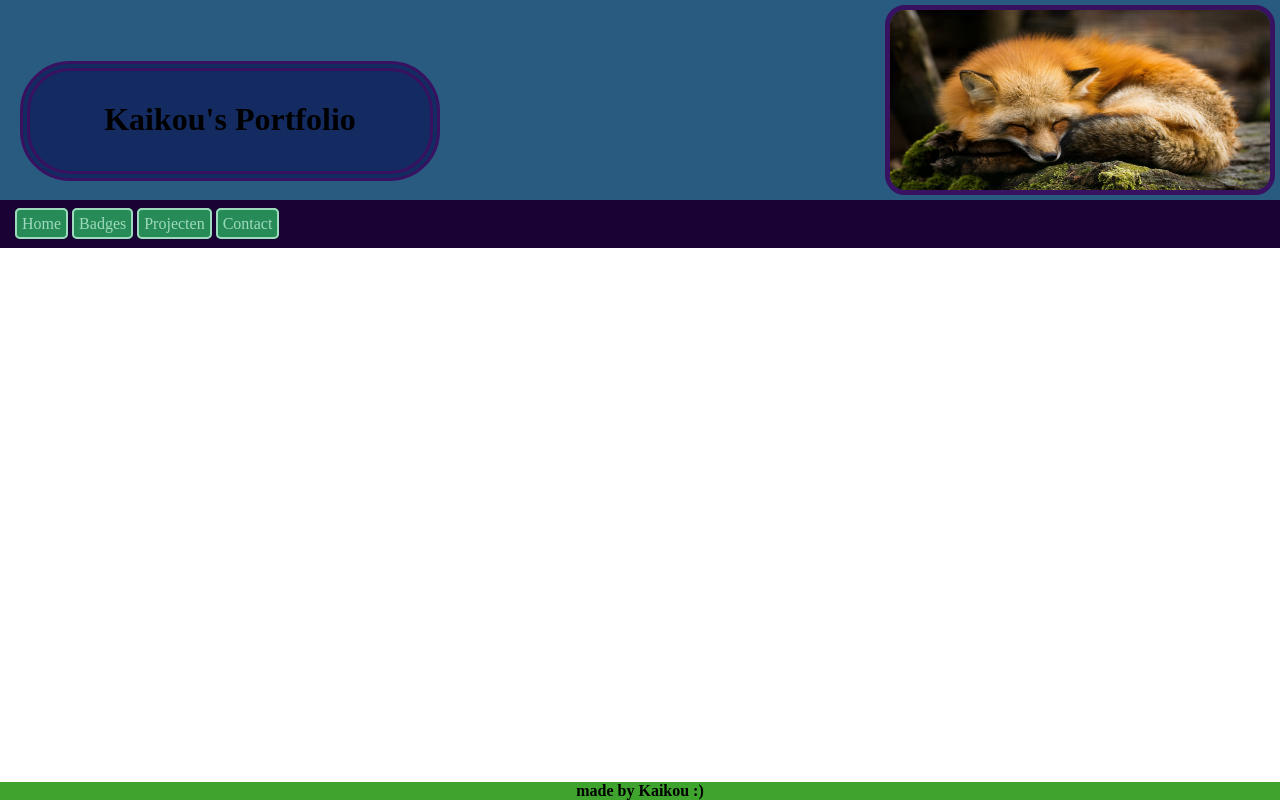
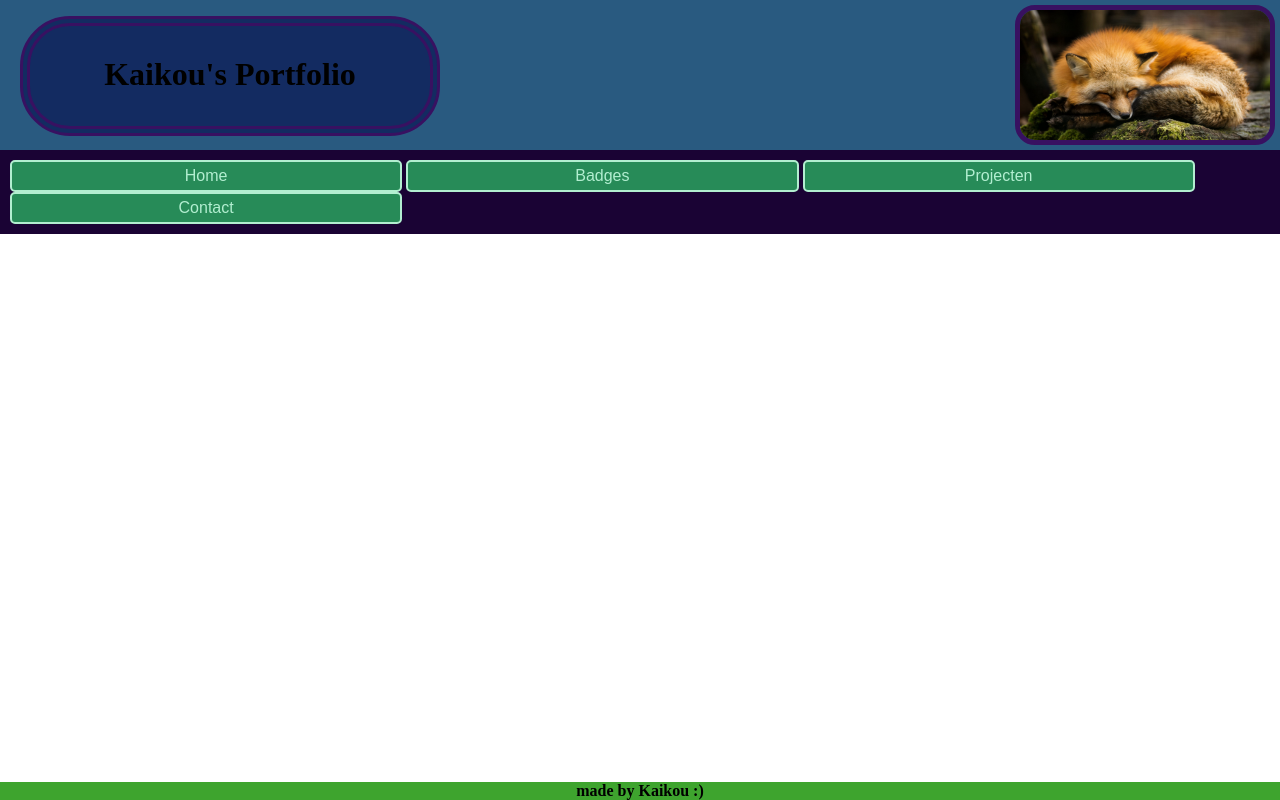
Before and after one commit to KaikouFox/KaikouFox.github.io, a plain HTML site: page index.html in a window 1280 px wide. Drawn offline with Linux system fonts and the light colour scheme.

Commit message:
nav balk goed gemaakt

```diff
--- a/css/opmaak.css
+++ b/css/opmaak.css
@@ -2,10 +2,10 @@ body {
   margin: 0px;
 }
 
-h1 {
+#Title_text {
   font-weight: bold;
-  position: absolute;
-  top: 40px;
+  position: fixed;
+  top: -5px;
   left: 20px;
   width: 400px;
   height: 70px;
@@ -16,20 +16,21 @@ h1 {
   border-radius: 50px;
 }
 
-img {
-  width: 380px;
-  height: 180px;
+#foxImg_header {
+  width: 250px;
+  height: 130px;
   margin: 5px;
   border: 5px solid rgb(56, 17, 97);
   border-radius: 20px;
-  position: absolute;
+  position: fixed;
   top: 0px;
   right: 0px;
 }
 
 header {
+  position: fixed;
   width: 100%;
-  height: 200px;
+  height: 150px;
   background-color: rgb(41, 90, 128);
 }
 
@@ -42,31 +43,35 @@ footer {
   font-weight: bold;
 }
 
-ul {
+#nav {
   background: #1A0334;
-  padding: 15px;
+  padding: 10px;
   width: 100%;
   position: fixed;
-  top: 184px;
+  top: 134px;
   left: 0px;
 }
 
-ul li {
+#nav li {
   display: inline-block;
+  width: 378.25px;
+  background: #278B58;
+  padding: 5px;
+  border: solid 2px rgb(178, 238, 208);
+  border-radius: 5px;
+  text-align: center;
+  font-family: Arial, sans-serif;
 }
 
-ul li a:hover {
+#nav li:hover {
   background: #0A6537;
-
 }
 
-ul li a {
-  background: #278B58;
-  padding: 5px;
-  width: 200px;
-  border: solid 2px #9EDABC;
-  border-radius: 5px;
-  color: #9EDABC;
+#nav li:active {
+  font-weight: bold;
+}
+
+#nav li a {
+  color: rgb(178, 238, 208);
   text-decoration: none;
-  text-align: center;
 }
--- a/index.html
+++ b/index.html
@@ -6,10 +6,10 @@
   </head>
   <body>
     <header>
-      <h1>Kaikou's Portfolio</h1><img src="images/fox.jpg" alt="">
+      <h1 id="Title_text">Kaikou's Portfolio</h1><img id="foxImg_header" src="images/fox.jpg" alt="">
     </header>
     <nav>
-      <ul>
+      <ul id="nav">
         <li><a href="index.html">Home</a></li>
         <li><a href="#">Badges</a></li>
         <li><a href="#">Projecten</a></li>
```
